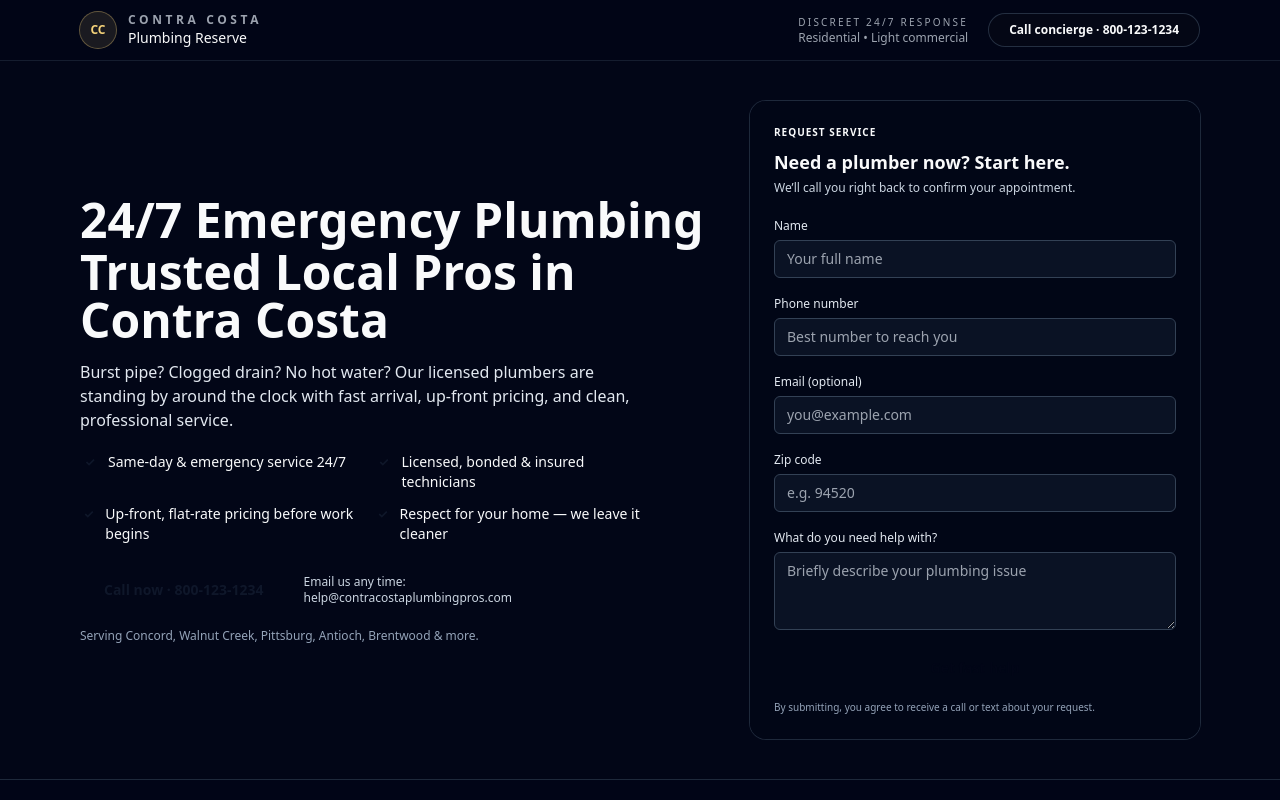
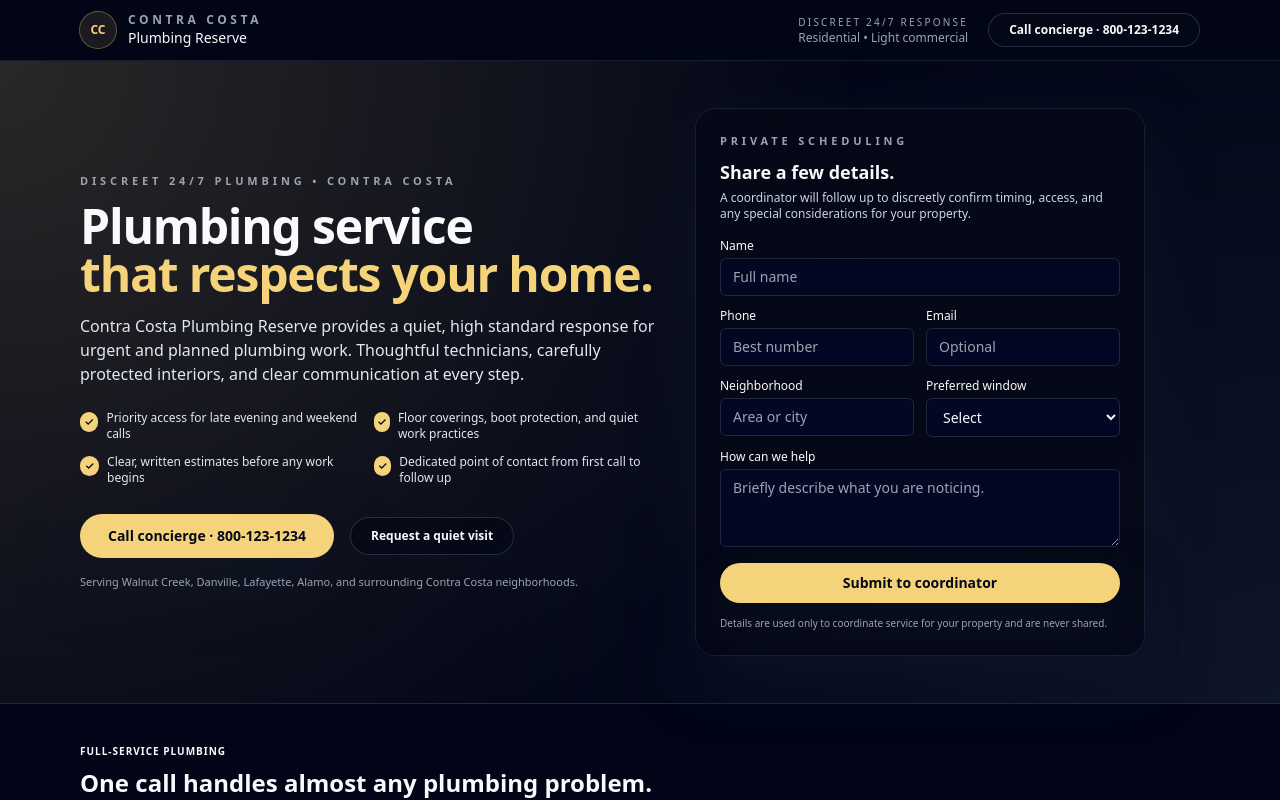
Before and after one commit to mattgoodin16/PLUMBER-PREVIEW, a Next.js app: page / in a window 1280 px wide. Shown: the top 800 px of the page. Built offline with nearby package versions, Linux system fonts and the light colour scheme.

Commit message:
Update Hero.tsx

```diff
--- a/components/Hero.tsx
+++ b/components/Hero.tsx
@@ -1,116 +1,163 @@
 export default function Hero() {
   return (
-    <section className="gradient-hero">
-      <div className="mx-auto max-w-6xl grid gap-10 px-4 py-10 lg:grid-cols-[1.4fr,1fr] items-center">
+    <section className="luxe-hero">
+      <div className="mx-auto flex max-w-6xl flex-col gap-10 px-4 py-12 lg:flex-row lg:items-center">
+        {/* Left: copy */}
+        <div className="max-w-xl">
+          <p className="text-[11px] font-semibold uppercase tracking-[0.35em] text-luxeMuted">
+            Discreet 24/7 plumbing • Contra Costa
+          </p>
 
-        {/* Left side */}
-        <div>
-          <h1 className="text-3xl sm:text-4xl lg:text-5xl font-black">
-            24/7 Emergency Plumbing
-            <span className="block text-brandLightBlue mt-1">
-              Trusted Local Pros in Contra Costa
+          <h1 className="mt-3 text-3xl font-semibold tracking-tight text-luxeIvory sm:text-4xl lg:text-5xl">
+            Plumbing service
+            <span className="block text-luxeGold">
+              that respects your home.
             </span>
           </h1>
 
-          <p className="mt-4 text-sm sm:text-base text-slate-200 max-w-xl">
-            Burst pipe? Clogged drain? No hot water? Our licensed plumbers
-            are standing by around the clock with fast arrival, up-front
-            pricing, and clean, professional service.
+          <p className="mt-4 text-sm text-slate-200 sm:text-base">
+            Contra Costa Plumbing Reserve provides a quiet, high standard
+            response for urgent and planned plumbing work. Thoughtful technicians,
+            carefully protected interiors, and clear communication at every step.
           </p>
 
-          <ul className="mt-5 grid gap-3 text-xs sm:text-sm sm:grid-cols-2 max-w-xl">
-            {[
-              "Same-day & emergency service 24/7",
-              "Licensed, bonded & insured technicians",
-              "Up-front, flat-rate pricing before work begins",
-              "Respect for your home — we leave it cleaner"
-            ].map((text) => (
-              <li key={text} className="flex items-start gap-2">
-                <span className="flex items-center justify-center h-5 w-5 rounded-full bg-brandGold text-slate-900 font-bold text-xs">
-                  ✓
-                </span>
-                <span>{text}</span>
-              </li>
-            ))}
-          </ul>
-
-          <div className="mt-6 flex flex-wrap items-center gap-4">
-            <a
-              href="tel:8001231234"
-              className="bg-brandGold text-slate-900 px-6 py-3 rounded-full text-sm font-semibold shadow-soft hover:brightness-110"
-            >
-              Call now · 800-123-1234
-            </a>
-
-            <div className="flex flex-col text-xs text-slate-300">
-              <span>Email us any time:</span>
-              <a
-                href="mailto:help@contracostaplumbingpros.com"
-                className="text-brandLightBlue font-medium"
-              >
-                help@contracostaplumbingpros.com
-              </a>
+          <div className="mt-6 grid gap-3 text-xs text-slate-200 sm:grid-cols-2">
+            <div className="flex items-start gap-2">
+              <span className="mt-0.5 inline-flex h-5 w-5 items-center justify-center rounded-full bg-luxeGold text-[11px] font-semibold text-luxeInk">
+                ✓
+              </span>
+              <span>Priority access for late evening and weekend calls</span>
+            </div>
+            <div className="flex items-start gap-2">
+              <span className="mt-0.5 inline-flex h-5 w-5 items-center justify-center rounded-full bg-luxeGold text-[11px] font-semibold text-luxeInk">
+                ✓
+              </span>
+              <span>Floor coverings, boot protection, and quiet work practices</span>
+            </div>
+            <div className="flex items-start gap-2">
+              <span className="mt-0.5 inline-flex h-5 w-5 items-center justify-center rounded-full bg-luxeGold text-[11px] font-semibold text-luxeInk">
+                ✓
+              </span>
+              <span>Clear, written estimates before any work begins</span>
+            </div>
+            <div className="flex items-start gap-2">
+              <span className="mt-0.5 inline-flex h-5 w-5 items-center justify-center rounded-full bg-luxeGold text-[11px] font-semibold text-luxeInk">
+                ✓
+              </span>
+              <span>Dedicated point of contact from first call to follow up</span>
             </div>
           </div>
 
-          <p className="mt-4 text-xs text-slate-400">
-            Serving Concord, Walnut Creek, Pittsburg, Antioch, Brentwood & more.
+          <div className="mt-7 flex flex-wrap items-center gap-4">
+            <a
+              href="tel:8001231234"
+              className="inline-flex items-center justify-center rounded-full bg-luxeGold px-7 py-3 text-sm font-semibold text-luxeInk shadow-luxeSoft hover:brightness-110"
+            >
+              Call concierge · 800-123-1234
+            </a>
+            <button
+              type="button"
+              className="luxe-pill px-5 py-2.5 text-xs font-semibold text-luxeIvory hover:bg-luxeGold/10 hover:border-luxeGold/60"
+            >
+              Request a quiet visit
+            </button>
+          </div>
+
+          <p className="mt-4 text-[11px] text-luxeMuted">
+            Serving Walnut Creek, Danville, Lafayette, Alamo, and surrounding Contra Costa neighborhoods.
           </p>
         </div>
 
-        {/* Right form */}
-        <div className="bg-slate-950/90 p-6 rounded-2xl shadow-soft ring-1 ring-slate-800">
-          <p className="text-[10px] uppercase tracking-widest text-brandLightBlue font-semibold">
-            Request Service
+        {/* Right: elevated request form */}
+        <div className="w-full max-w-md rounded-xl2 bg-luxeInk/80 p-6 shadow-luxeSoft ring-1 ring-slate-800/70 backdrop-blur">
+          <p className="text-[11px] font-semibold uppercase tracking-[0.35em] text-luxeMuted">
+            Private scheduling
+          </p>
+          <h2 className="mt-2 text-lg font-semibold text-luxeIvory">
+            Share a few details.
+          </h2>
+          <p className="mt-1 text-xs text-slate-300">
+            A coordinator will follow up to discreetly confirm timing, access,
+            and any special considerations for your property.
           </p>
 
-          <h2 className="mt-2 text-lg font-semibold">
-            Need a plumber now? Start here.
-          </h2>
-
-          <p className="mt-1 text-xs text-slate-300">
-            We’ll call you right back to confirm your appointment.
-          </p>
-
-          <form className="mt-4 space-y-3">
-            {[
-              { label: "Name", type: "text", placeholder: "Your full name" },
-              { label: "Phone number", type: "tel", placeholder: "Best number to reach you" },
-              { label: "Email (optional)", type: "email", placeholder: "you@example.com" },
-              { label: "Zip code", type: "text", placeholder: "e.g. 94520" }
-            ].map((field) => (
-              <div key={field.label}>
-                <label className="text-xs text-slate-200">
-                  {field.label}
+          <form className="mt-4 space-y-3 text-xs">
+            <div>
+              <label className="text-luxeIvory">
+                Name
+                <input
+                  type="text"
+                  placeholder="Full name"
+                  className="mt-1 w-full rounded-md border border-slate-800 bg-luxeNavySoft px-3 py-2 text-sm text-luxeIvory outline-none focus:border-luxeGold/70"
+                />
+              </label>
+            </div>
+            <div className="grid gap-3 sm:grid-cols-2">
+              <div>
+                <label className="text-luxeIvory">
+                  Phone
                   <input
-                    type={field.type}
-                    placeholder={field.placeholder}
-                    className="mt-1 w-full px-3 py-2 rounded-md bg-slate-900/70 border border-slate-700 text-sm text-white outline-none focus:border-brandLightBlue"
+                    type="tel"
+                    placeholder="Best number"
+                    className="mt-1 w-full rounded-md border border-slate-800 bg-luxeNavySoft px-3 py-2 text-sm text-luxeIvory outline-none focus:border-luxeGold/70"
                   />
                 </label>
               </div>
-            ))}
-
+              <div>
+                <label className="text-luxeIvory">
+                  Email
+                  <input
+                    type="email"
+                    placeholder="Optional"
+                    className="mt-1 w-full rounded-md border border-slate-800 bg-luxeNavySoft px-3 py-2 text-sm text-luxeIvory outline-none focus:border-luxeGold/70"
+                  />
+                </label>
+              </div>
+            </div>
+            <div className="grid gap-3 sm:grid-cols-2">
+              <div>
+                <label className="text-luxeIvory">
+                  Neighborhood
+                  <input
+                    type="text"
+                    placeholder="Area or city"
+                    className="mt-1 w-full rounded-md border border-slate-800 bg-luxeNavySoft px-3 py-2 text-sm text-luxeIvory outline-none focus:border-luxeGold/70"
+                  />
+                </label>
+              </div>
+              <div>
+                <label className="text-luxeIvory">
+                  Preferred window
+                  <select
+                    className="mt-1 w-full rounded-md border border-slate-800 bg-luxeNavySoft px-3 py-2 text-sm text-luxeIvory outline-none focus:border-luxeGold/70"
+                  >
+                    <option value="">Select</option>
+                    <option>Today if available</option>
+                    <option>Within 24 hours</option>
+                    <option>Within 3 days</option>
+                    <option>Scheduling in advance</option>
+                  </select>
+                </label>
+              </div>
+            </div>
             <div>
-              <label className="text-xs text-slate-200">
-                What do you need help with?
+              <label className="text-luxeIvory">
+                How can we help
                 <textarea
                   rows={3}
-                  placeholder="Briefly describe your plumbing issue"
-                  className="mt-1 w-full px-3 py-2 rounded-md bg-slate-900/70 border border-slate-700 text-sm text-white outline-none focus:border-brandLightBlue"
+                  placeholder="Briefly describe what you are noticing."
+                  className="mt-1 w-full rounded-md border border-slate-800 bg-luxeNavySoft px-3 py-2 text-sm text-luxeIvory outline-none focus:border-luxeGold/70"
                 />
               </label>
             </div>
-
             <button
               type="button"
-              className="w-full mt-2 bg-brandLightBlue text-slate-950 font-semibold px-4 py-2.5 rounded-full shadow-soft hover:brightness-110 text-sm"
+              className="mt-2 w-full rounded-full bg-luxeGold px-4 py-2.5 text-sm font-semibold text-luxeInk shadow-luxeSoft hover:brightness-110"
             >
-              Get fast help
+              Submit to coordinator
             </button>
-
-            <p className="text-[10px] text-slate-400">
-              By submitting, you agree to receive a call or text about your request.
+            <p className="mt-2 text-[10px] text-luxeMuted">
+              Details are used only to coordinate service for your property and are never shared.
             </p>
           </form>
         </div>
```
